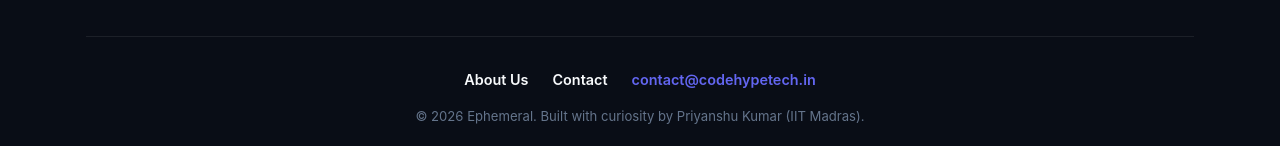
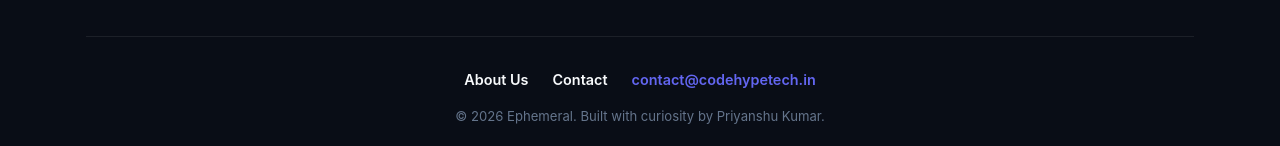
Before and after one commit to pkdsiit/ephemeral, a Flask app: page / in a window 1280 px wide. Shown: the part 862-1008 px from the top of the page. Run offline with Flask 3, Linux system fonts and the light colour scheme; parts of the project's set-up code (start-up, migrations or seed data) failed here and were passed over.

Commit message:
chore(ui): update landing page footer copyright text

```diff
--- a/app/templates/main/index.html
+++ b/app/templates/main/index.html
@@ -63,7 +63,7 @@
     <a href="mailto:contact@codehypetech.in" style="color:var(--primary); font-weight:600;">contact@codehypetech.in</a>
   </div>
   <p style="font-size:0.82rem; color:var(--text-dim);">
-    © 2026 Ephemeral. Built with curiosity by Priyanshu Kumar (IIT Madras).
+    © 2026 Ephemeral. Built with curiosity by Priyanshu Kumar.
   </p>
 </footer>
 {% endblock %}
```
